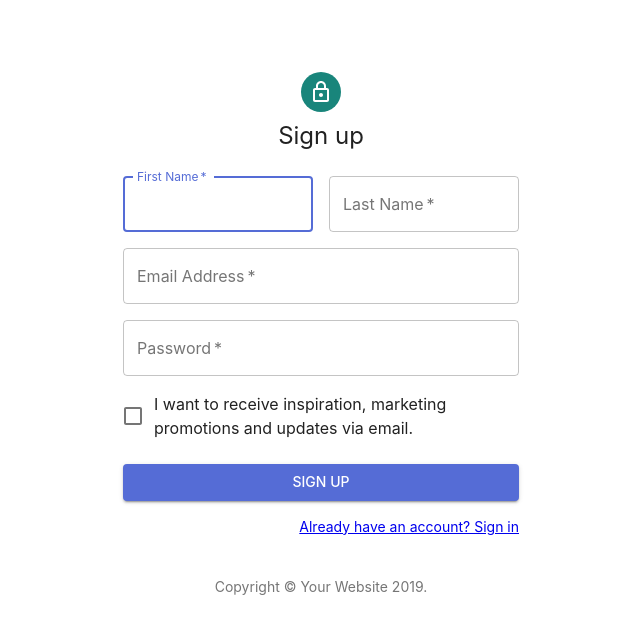
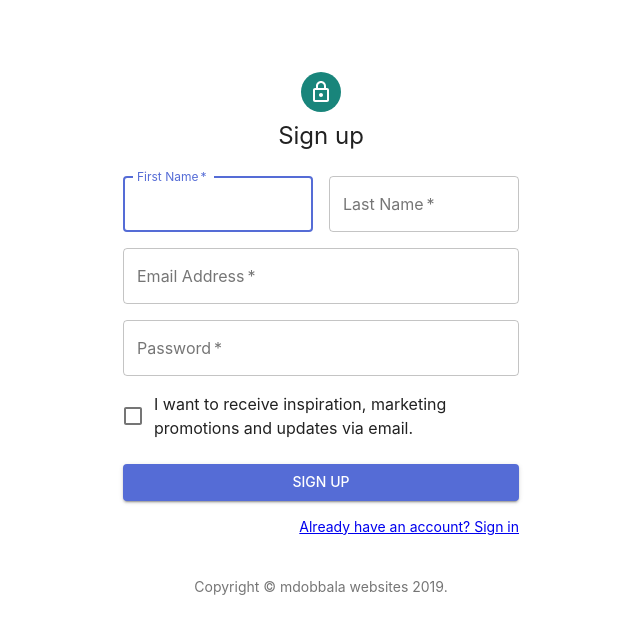
Before and after one commit to lmssrinivas/ssr, a React app: page /signup in a window 1280 px wide. Shown: the top 634 px of the page, without its empty margins (319-959 px from the left). Built offline with nearby package versions, Linux system fonts and the light colour scheme; the HTML template or start-up script is replaced by a standard one.

Commit message:
Footer changes

```diff
--- a/pages/Registerpage.js
+++ b/pages/Registerpage.js
@@ -19,7 +19,7 @@ function Copyright() {
         <Typography variant="body2" color="textSecondary" align="center">
             {'Copyright © '}
             <Link color="inherit" href="https://material-ui.com/">
-                Your Website
+                mdobbala websites
             </Link>{' '}
             {new Date().getFullYear()}
             {'.'}
```
